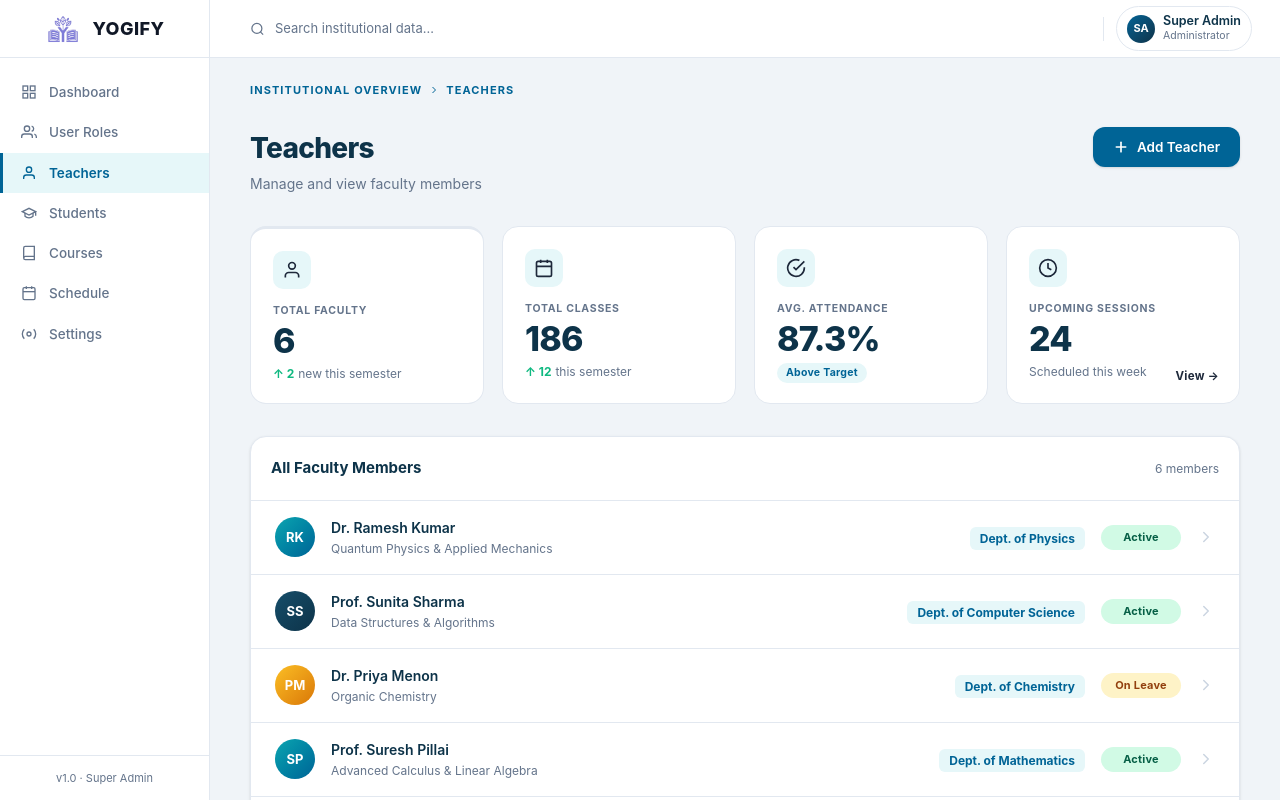
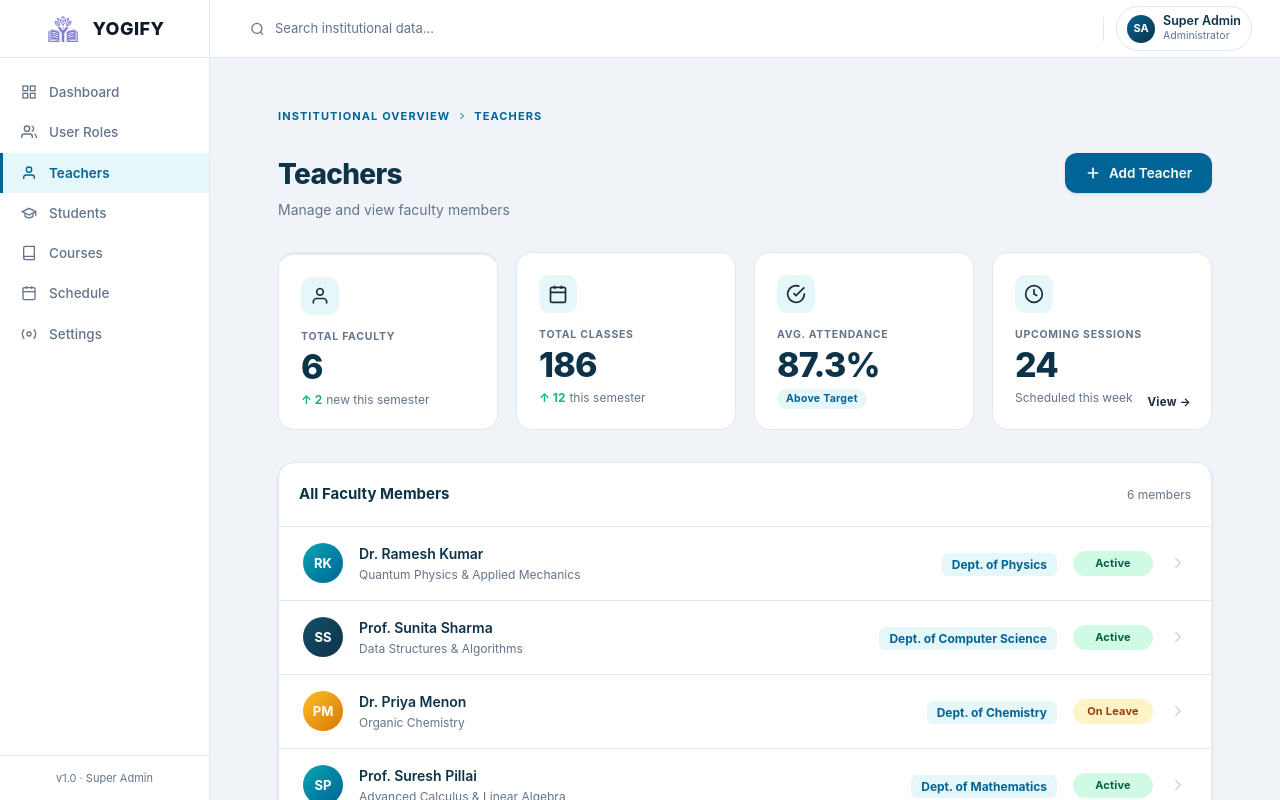
Before and after one commit to Adarsh-shres/Academy-Management-System, a React (Vite) app in the folder client/: page /teachers in a window 1280 px wide. Shown: the top 800 px of the page. Built offline with nearby package versions, Linux system fonts and the light colour scheme.

Commit message:
Finalized the teacher section

```diff
--- a/client/src/pages/TeachersPage.tsx
+++ b/client/src/pages/TeachersPage.tsx
@@ -143,7 +143,7 @@ export default function TeachersPage() {
   const [selectedTeacher, setSelectedTeacher] = useState<Teacher | null>(null);
 
   return (
-    <div className="flex flex-col gap-6 md:gap-8 pb-10">
+    <div className="flex flex-col gap-6 md:gap-8 p-[26px_28px_40px] flex-1">
 
       {/* ── Breadcrumb ── */}
       <div className="flex items-center gap-1.5 text-[11px] font-bold text-[#006496] tracking-widest uppercase mb-[-12px]">
```
